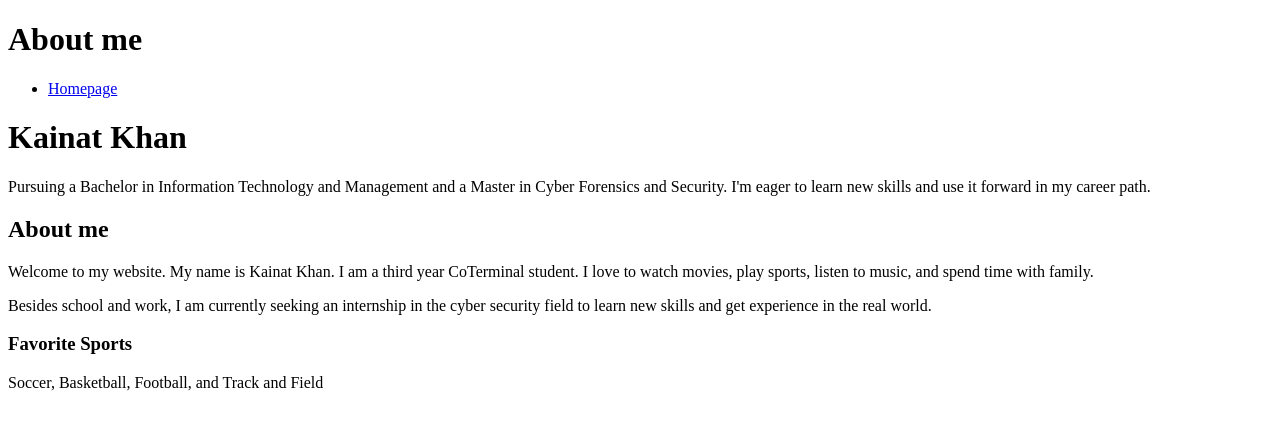
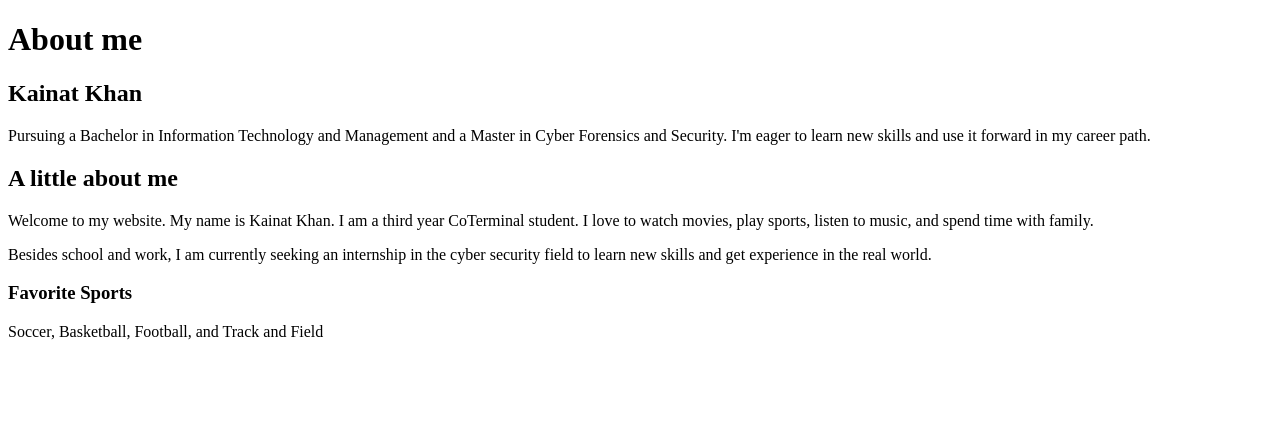
Before and after one commit to kainatk761/ITMD441, a plain HTML site: page index.html in a window 1280 px wide. Drawn offline with Linux system fonts and the light colour scheme.

Commit message:
Update index.html
I update a little information about myself

```diff
--- a/index.html
+++ b/index.html
@@ -7,14 +7,11 @@
   <body>
     <header>
       <h1>About me</h1>
-      <ul>
-        <li><a href="index.html">Homepage</a></li>
-      </ul>
     </header>
-    <h1>Kainat Khan</h1>
+    <h2>Kainat Khan</h2>
     <p>Pursuing a Bachelor in Information Technology and Management and a Master in Cyber Forensics and Security. I'm eager to learn new skills and use it forward in my career path.</p>
     <section>
-      <h2>About me</h2>
+      <h2>A little about me</h2>
       <p>Welcome to my website. My name is Kainat Khan. I am a third year CoTerminal student. I love to watch movies, play sports, listen to music, and spend time with family.</p>
       <p>Besides school and work, I am currently seeking an internship in the cyber security field to learn new skills and get experience in the real world.</p>
     <h3>Favorite Sports</h3>
```
